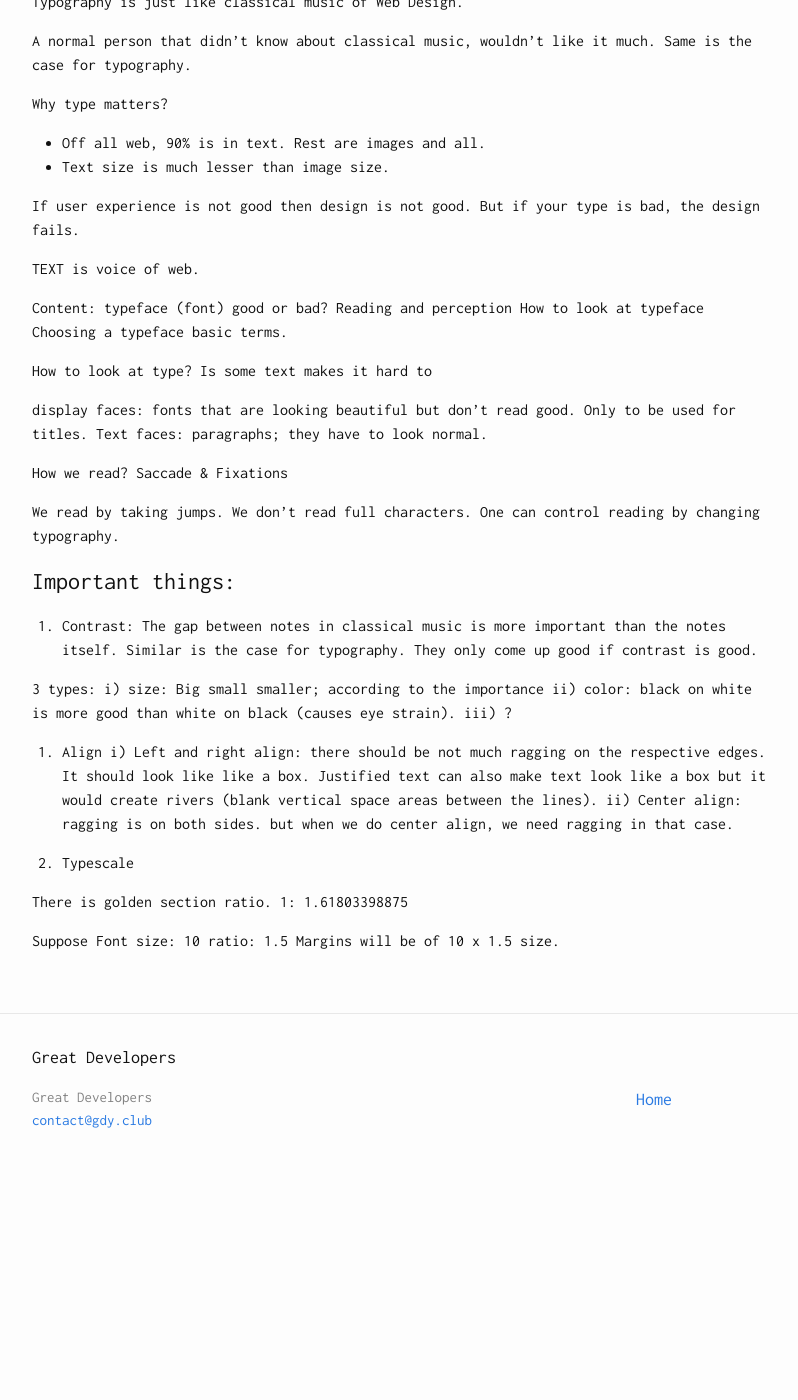
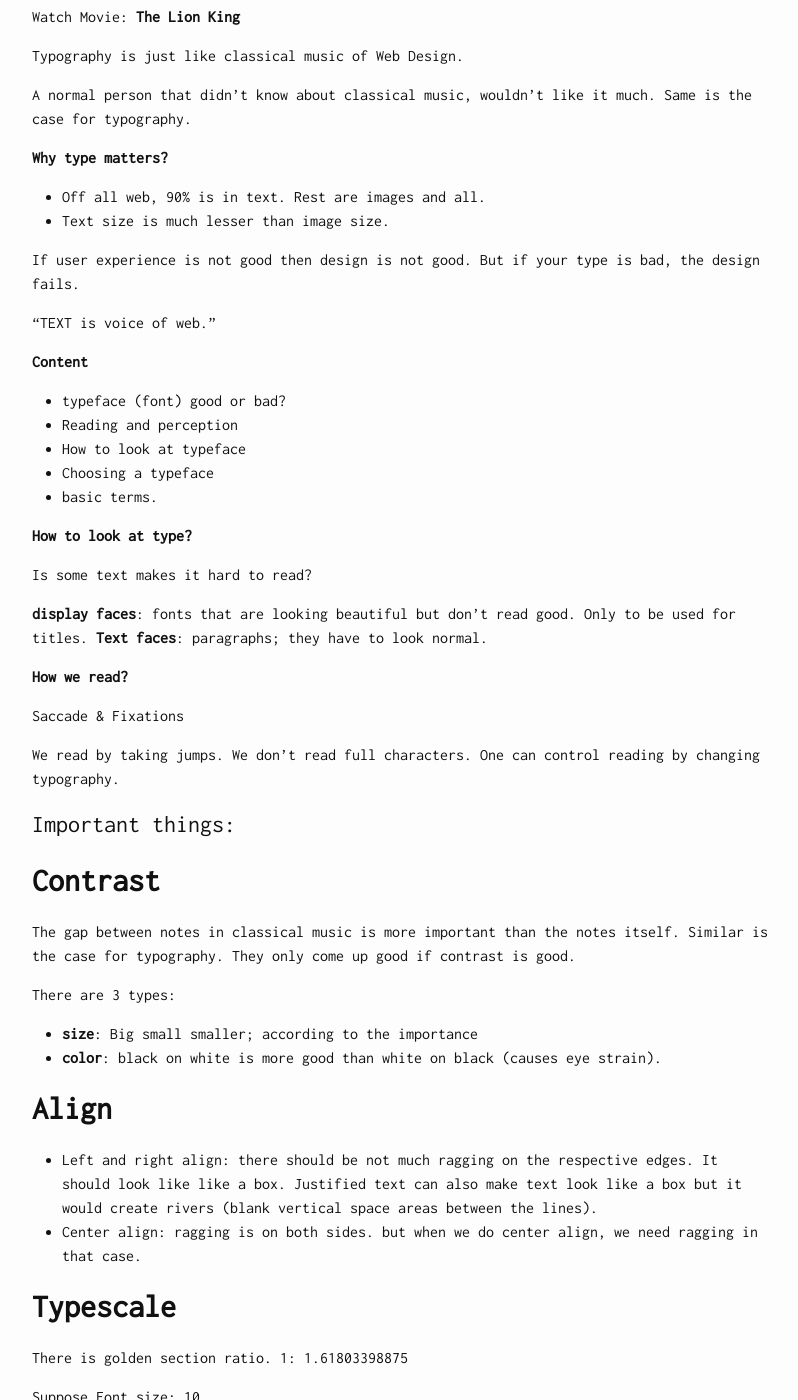
Before and after one commit to GreatDevelopers/greatdevelopers.github.com, a Jekyll site: the page built from _posts/2016-06-03-Typography-by-Inderpreet.markdown, in a window 1280 px wide and 1400 px high, scrolled down 562 px. Shown: the whole window, without its empty margins (238-1036 px from the left). Built offline with Jekyll 4.4.1, drawn with Linux system fonts in a browser that asks for light colours; before the commit the page ends 1753 px from its top, so only the background shows below that; some of the changed text lies outside the part shown.

Commit message:
updated visuals

```diff
--- a/_posts/2016-06-03-Typography-by-Inderpreet.markdown
+++ b/_posts/2016-06-03-Typography-by-Inderpreet.markdown
@@ -8,52 +8,60 @@ categories: presentation
 
 **Typography by Inderpreet**
 
-I love typography
+"I love typography."
 
 http://www.slideshare.net/okayinder/typography-16662181
 
-First slide: bad typography. "I can read it but I may not want to read it."
+**First slide**:
+bad typography. "I can read it but I may not want to read it."
 
-Jason Santa Maria: a font geek. typography guru.
+**Jason Santa Maria**:
+a font geek. typography guru.
 
-What is typography?
+**What is typography?**
+
 The design, placement of text in web, graphic design.
 
-Two types of text:
+**Two types of text:**
+
 1. Edible (like gndec websites, marquees; we have to read)
+
 2. Delicious (we like to read)
 
 In south asia countries, there is third type: "dhakka edible" like government websites.
 
-Watch Movie: The Lion King
+Watch Movie: **The Lion King**
 
 Typography is just like classical music of Web Design.
 
 A normal person that didn't know about classical music, wouldn't like it much. Same is the case for typography.
 
-Why type matters?
+**Why type matters?**
+
 - Off all web, 90% is in text. Rest are images and all.
 - Text size is much lesser than image size.
 
 If user experience is not good then design is not good. But if your type is bad, the design fails.
 
-TEXT is voice of web.
+"TEXT is voice of web."
 
-Content:
-typeface (font) good or bad?
-Reading and perception
-How to look at typeface
-Choosing a typeface
-basic terms.
+**Content**
 
+- typeface (font) good or bad?
+- Reading and perception
+- How to look at typeface
+- Choosing a typeface
+- basic terms.
 
-How to look at type?
-Is some text makes it hard to
+**How to look at type?**
 
-display faces: fonts that are looking beautiful but don't read good. Only to be used for titles.
-Text faces: paragraphs; they have to look normal.
+Is some text makes it hard to read?
 
-How we read?
+**display faces**: fonts that are looking beautiful but don't read good. Only to be used for titles.
+**Text faces**: paragraphs; they have to look normal.
+
+**How we read?**
+
 Saccade & Fixations
 
 We read by taking jumps. We don't read full characters. One can control reading by changing typography.
@@ -61,23 +69,27 @@ We read by taking jumps. We don't read full characters. One can control reading
 Important things:
 ==================
 
-1. Contrast: The gap between notes in classical music is more important than the notes itself. Similar is the case for typography.
+**Contrast**
+------------
+The gap between notes in classical music is more important than the notes itself. Similar is the case for typography.
 They only come up good if contrast is good.
 
-3 types:
-i) size: Big small smaller; according to the importance
-ii) color: black on white is more good than white on black (causes eye strain).
-iii) ?
+There are 3 types:
+  - **size**: Big small smaller; according to the importance
+  - **color**: black on white is more good than white on black (causes eye strain).
 
-2. Align
-i) Left and right align: there should be not much ragging on the respective edges.  It should look like like a box.
+**Align**
+---------
+  - Left and right align: there should be not much ragging on the respective edges.  It should look like like a box.
 Justified text can also make text look like a box but it would create rivers (blank vertical space areas between the lines).
-ii) Center align: ragging is on both sides. but when we do center align, we need ragging in that case.
+  - Center align: ragging is on both sides. but when we do center align, we need ragging in that case.
 
-3. Typescale
+**Typescale**
+--------------
+  There is golden section ratio. 1: 1.61803398875
 
-There is golden section ratio. 1: 1.61803398875
+  Suppose Font size: 10
 
-Suppose Font size: 10
-ratio: 1.5
-Margins will be of 10 x 1.5 size.
+  ratio: 1.5
+
+  Margins will be of 10 x 1.5 size.
```
